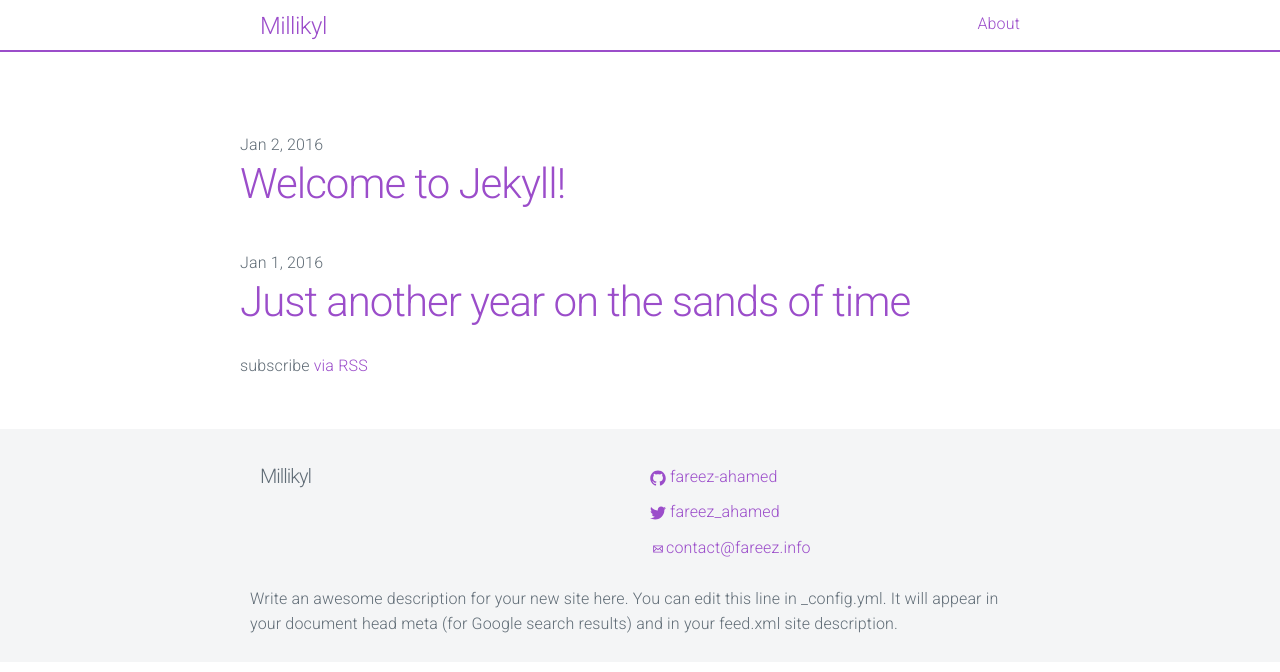
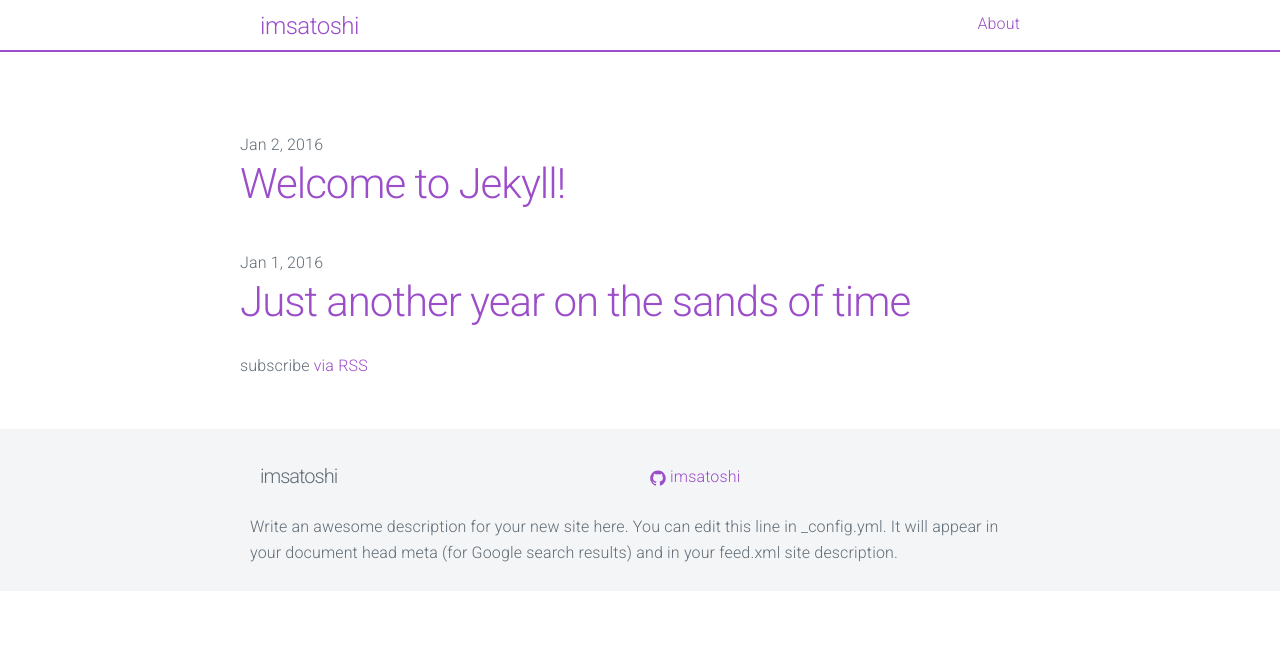
Before and after one commit to allinbitcoin/allinbitcoin.github.io, a Jekyll site: the page built from index.html, in a window 1280 px wide. Shown: the top 672 px of the page. Built offline with Jekyll 4.4.1, drawn with Linux system fonts in a browser that asks for light colours.

Commit message:
Update _config.yml

```diff
--- a/_config.yml
+++ b/_config.yml
@@ -6,16 +6,16 @@
 # 'jekyll serve'. If you change this file, please restart the server process.
 
 # Site settings
-title: Millikyl
-email: contact@fareez.info
+title: imsatoshi
+email: imsatoshi@outlook.com
 description: > # this means to ignore newlines until "baseurl:"
   Write an awesome description for your new site here. You can edit this
   line in _config.yml. It will appear in your document head meta (for
   Google search results) and in your feed.xml site description.
 baseurl: "" # the subpath of your site, e.g. /blog
 url: "" # the base hostname & protocol for your site
-twitter_username: fareez_ahamed
-github_username:  fareez-ahamed
+twitter_username:
+github_username:  imsatoshi
 
 # Build settings
 markdown: kramdown
```
